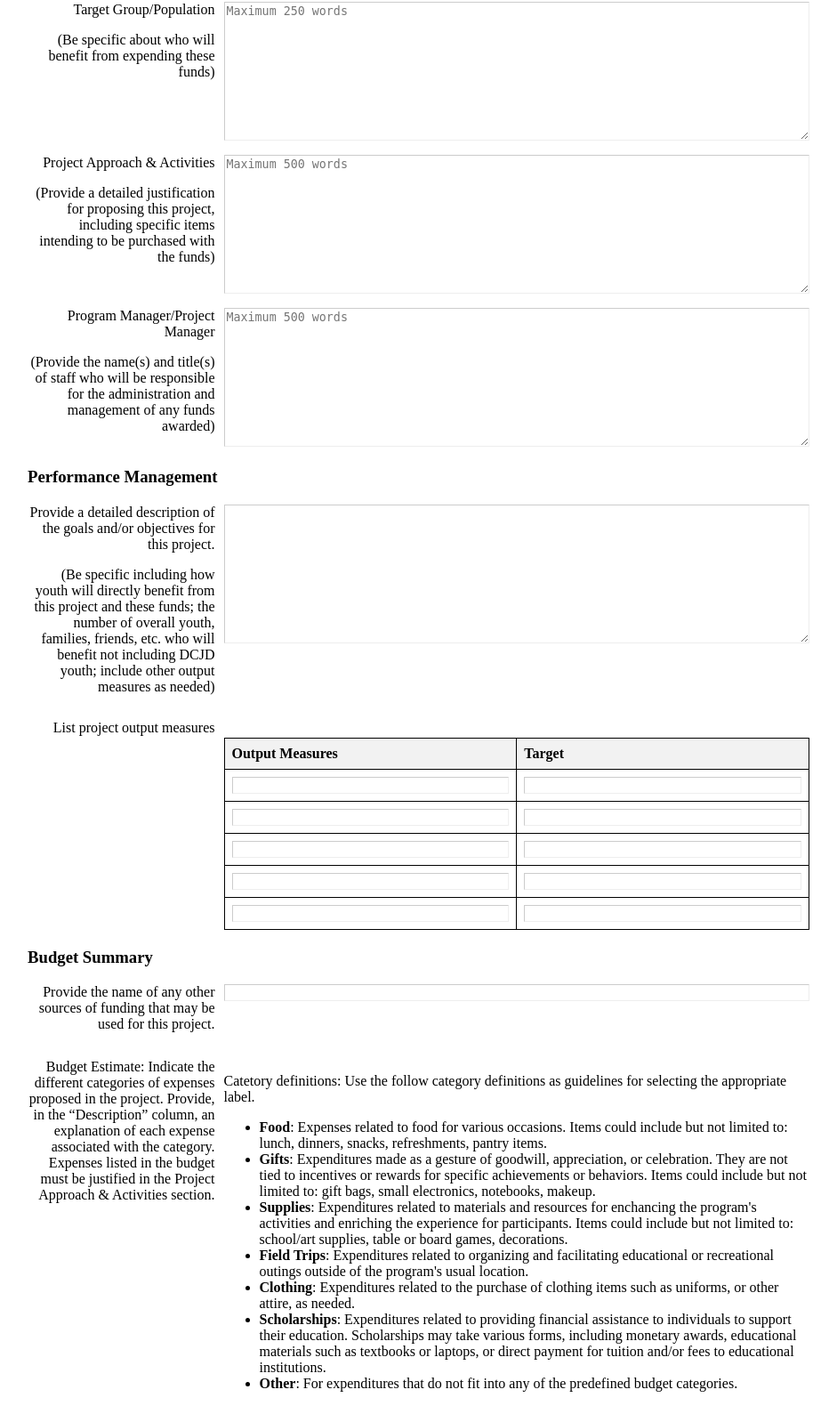
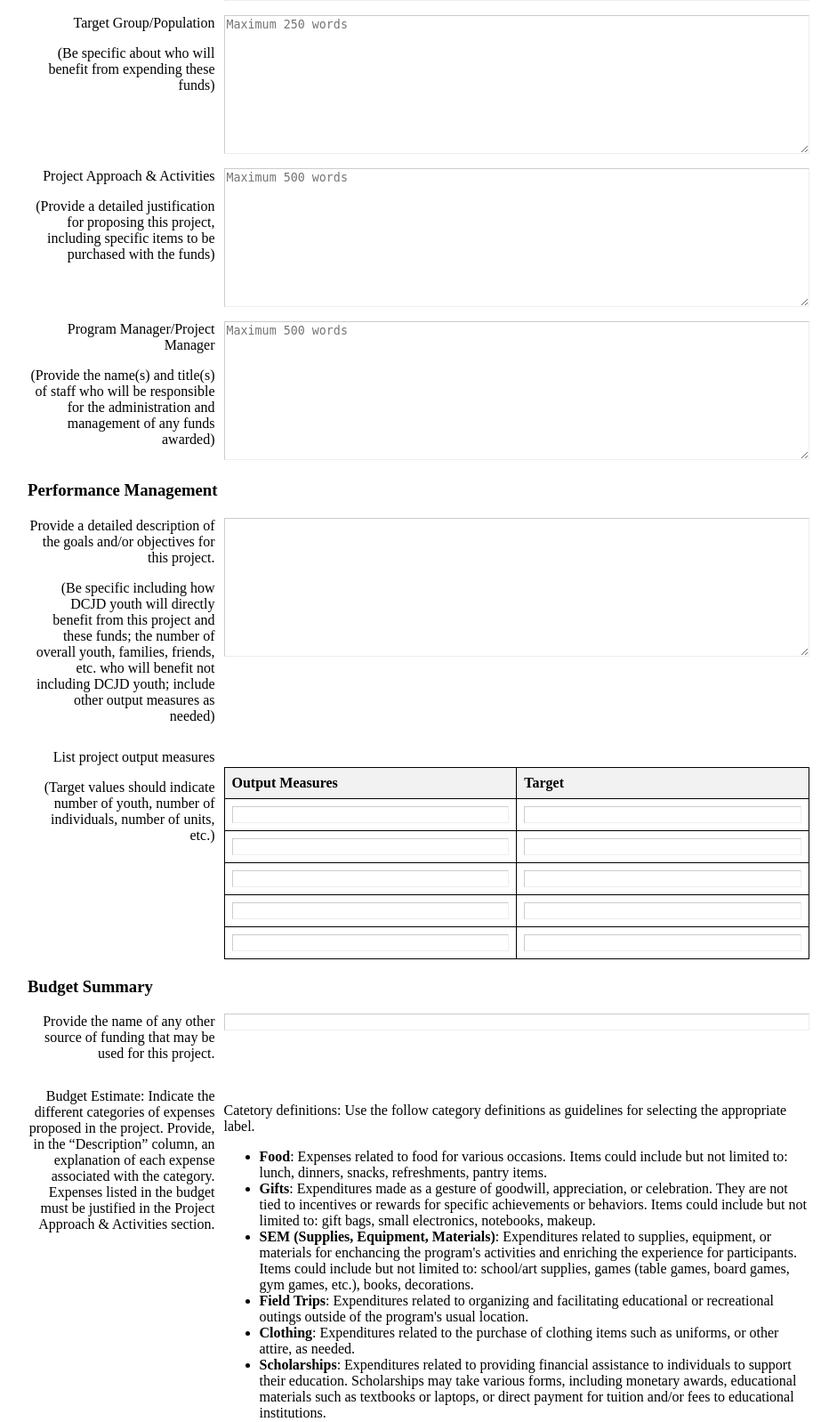
Before and after one commit to jlo-dcjd/ysab-grant-application, a Flask app: page / in a window 1280 px wide. Shown: the part 1068-2666 px from the top of the page at 89% size, without its empty margins (169-1110 px from the left). Run offline with Flask 3, Linux system fonts and the light colour scheme.

Commit message:
added checkbox placeholder

```diff
--- a/templates/index.html
+++ b/templates/index.html
@@ -22,7 +22,7 @@
             <li>Applicants must answer all questions</li>
             <li>Length of answers have to adhere to the specified word limit indicated in the question</li>
             <li>Applications must click the submit button to complete the application</li>
-            <li>The application form must be completed by <span style="color:red"> no later than 5:00 PM CST on April 19th, 2023</span></li>
+            <li>The application form must be completed by <span style="color:red"> no later than 5:00 PM CST on April 19th, 2024</span></li>
           </ol>
 
     <p><b>Disclamer:</b> For privacy and security reasons, please be advised not to include any confidential or sensitive information in your submission.</p>
@@ -55,7 +55,7 @@
 
     <div>
       <label class="desc" id="phone" for="phone">
-        Applicant Phone Number
+        Applicant Contact Phone Number
       </label>
       <div>
         <input id="phone" name="phone" type="tel" pattern="[0-9]{3}-[0-9]{3}-[0-9]{4}" placeholder="123-456-7890" oninput="formatPhoneNumber(this)" maxlength="12" required>
@@ -166,7 +166,7 @@
   </div>
 
     <div>
-      <label class="desc" id="project_appoarch" for="project_appoarch">Project Approach & Activities <p>(Provide a detailed justification for proposing this project, including specific items intending to be purchased with the funds)</p></label>
+      <label class="desc" id="project_appoarch" for="project_appoarch">Project Approach & Activities <p>(Provide a detailed justification for proposing this project, including specific items to be purchased with the funds)</p></label>
       <div>
         <textarea id="project_appoarch" name="project_appoarch" spellcheck="true" rows="10" cols="50" tabindex="4" placeholder="Maximum 500 words"></textarea>
       </div>
@@ -181,14 +181,14 @@
 
   <h3>Performance Management </h3>
     <div>
-      <label class="desc" id="project_goals" for="project_goals">Provide a detailed description of the goals and/or objectives for this project. <p>(Be specific including how youth will directly benefit from this project and these funds; the number of overall youth, families, friends, etc. who will benefit not including DCJD youth; include other output measures as needed)</p></label>
+      <label class="desc" id="project_goals" for="project_goals">Provide a detailed description of the goals and/or objectives for this project. <p>(Be specific including how DCJD youth will directly benefit from this project and these funds; the number of overall youth, families, friends, etc. who will benefit not including DCJD youth; include other output measures as needed)</p></label>
       <div>
         <textarea id="project_goals" name="project_goals" spellcheck="true" rows="10" cols="50" tabindex="4"></textarea>
       </div>
     </div>
 
     <div>
-      <label class="desc" id="output_measures" for="output_measures">List project output measures</label>
+      <label class="desc" id="output_measures" for="output_measures">List project output measures <p>(Target values should indicate number of youth, number of individuals, number of units, etc.)</p></label>
       <div>
         <table id="output_measures">
           <thead>
@@ -226,7 +226,7 @@
   <h3>Budget Summary</h3>
     <div>
       <label class="desc" id="other_funding" for="other_funding">
-        Provide the name of any other sources of funding that may be used for this project.
+        Provide the name of any other source of funding that may be used for this project.
       </label>
       <div>
         <input id="other_funding" name="other_funding" type="text" class="field text fn" value="" size="8" tabindex="1">
@@ -240,7 +240,7 @@
         <ul>
           <li><b>Food</b>: Expenses related to food for various occasions. Items could include but not limited to: lunch, dinners, snacks, refreshments, pantry items.</li>
           <li><b>Gifts</b>: Expenditures made as a gesture of goodwill, appreciation, or celebration. They are not tied to incentives or rewards for specific achievements or behaviors. Items could include but not limited to: gift bags, small electronics, notebooks, makeup.</li>
-          <li><b>Supplies</b>: Expenditures related to materials and resources for enchancing the program's activities and enriching the experience for participants. Items could include but not limited to: school/art supplies, table or board games, decorations.</li>
+          <li><b>SEM (Supplies, Equipment, Materials)</b>: Expenditures related to supplies, equipment, or materials for enchancing the program's activities and enriching the experience for participants. Items could include but not limited to: school/art supplies, games (table games, board games, gym games, etc.), books, decorations.</li>
           <li><b>Field Trips</b>: Expenditures related to organizing and facilitating educational or recreational outings outside of the program's usual location.</li>
           <li><b>Clothing</b>: Expenditures related to the purchase of clothing items such as uniforms, or other attire, as needed.</li>
           <li><b>Scholarships</b>: Expenditures related to providing financial assistance to individuals to support their education. Scholarships may take various forms, including monetary awards, educational materials such as textbooks or laptops, or direct payment for tuition and/or fees to educational institutions.</li>
@@ -266,7 +266,7 @@
                         <option value="Null"></option>
                         <option value="Food">Food</option>
                         <option value="Gifts">Gifts</option>
-                        <option value="Supplies">Supplies</option>
+                        <option value="SEM">SEM</option>
                         <option value="Field Trips">Field Trips</option>
                         <option value="Clothes">Clothes</option>
                         <option value="Scholarships">Scholarships</option>
@@ -284,7 +284,7 @@
                         <option value="Null"></option>
                         <option value="Food">Food</option>
                         <option value="Gifts">Gifts</option>
-                        <option value="Supplies">Supplies</option>
+                        <option value="SEM">SEM</option>
                         <option value="Field Trips">Field Trips</option>
                         <option value="Clothes">Clothes</option>
                         <option value="Scholarships">Scholarships</option>
@@ -302,7 +302,7 @@
                         <option value="Null"></option>
                         <option value="Food">Food</option>
                         <option value="Gifts">Gifts</option>
-                        <option value="Supplies">Supplies</option>
+                        <option value="SEM">SEM</option>
                         <option value="Field Trips">Field Trips</option>
                         <option value="Clothes">Clothes</option>
                         <option value="Scholarships">Scholarships</option>
@@ -320,7 +320,7 @@
                       <option value="Null"></option>
                       <option value="Food">Food</option>
                       <option value="Gifts">Gifts</option>
-                      <option value="Supplies">Supplies</option>
+                      <option value="SEM">SEM</option>
                       <option value="Field Trips">Field Trips</option>
                       <option value="Clothes">Clothes</option>
                       <option value="Scholarships">Scholarships</option>
@@ -338,7 +338,7 @@
                         <option value="Null"></option>
                         <option value="Food">Food</option>
                         <option value="Gifts">Gifts</option>
-                        <option value="Supplies">Supplies</option>
+                        <option value="SEM">SEM</option>
                         <option value="Field Trips">Field Trips</option>
                         <option value="Clothes">Clothes</option>
                         <option value="Scholarships">Scholarships</option>
@@ -356,7 +356,7 @@
                         <option value="Null"></option>
                         <option value="Food">Food</option>
                         <option value="Gifts">Gifts</option>
-                        <option value="Supplies">Supplies</option>
+                        <option value="SEM">SEM</option>
                         <option value="Field Trips">Field Trips</option>
                         <option value="Clothes">Clothes</option>
                         <option value="Scholarships">Scholarships</option>
@@ -374,7 +374,7 @@
                         <option value="Null"></option>
                         <option value="Food">Food</option>
                         <option value="Gifts">Gifts</option>
-                        <option value="Supplies">Supplies</option>
+                        <option value="SEM">SEM</option>
                         <option value="Field Trips">Field Trips</option>
                         <option value="Clothes">Clothes</option>
                         <option value="Scholarships">Scholarships</option>
@@ -468,9 +468,19 @@
           }
         }
       </script>
+    </div>
 
+  </div>
 
+  <br><br>
+
+  <div style="text-align: center;">
+    <div style="display: inline-block; border: 1px solid black; padding: 10px;">
+        <input type="checkbox" id="disclaimer_check" name="disclaimer_check" value="agree" required style="width: 15px; height: 15px;" required>
+        <label for="disclaimer_check" style="margin-left: 15px;"></label> <b>Disclaimer</b>: Lorem ipsum dolor sit amet, consectetur adipiscing elit, sed do eiusmod tempor incididunt ut labore et dolore magna aliqua.</label>
     </div>
+  </div>
+
     <br><br>
     <div>
       <label class="desc" id="print" for="print">Click the button to print your application.</label>
```
